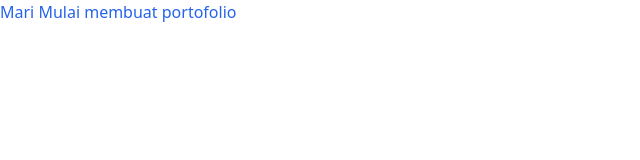
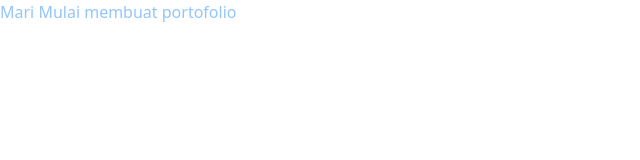
Before and after one commit to Farmus01/Farmus01.github.io, a plain HTML site: page index.html in a window 1280 px wide. Shown: the whole page, without its empty margins (0-640 px from the left). Drawn offline with nearby package versions, Linux system fonts and the light colour scheme.

Commit message:
Update index.html

```diff
--- a/index.html
+++ b/index.html
@@ -7,6 +7,6 @@
   <link href="https://unpkg.com/tailwindcss@^2/dist/tailwind.min.css" rel="stylesheet">
 </head>
 <body>
-  <h1 class="text-blue-600">Mari Mulai membuat portofolio</h1>
+  <h1 class="text-blue-300">Mari Mulai membuat portofolio</h1>
 </body>
 </html>
```
